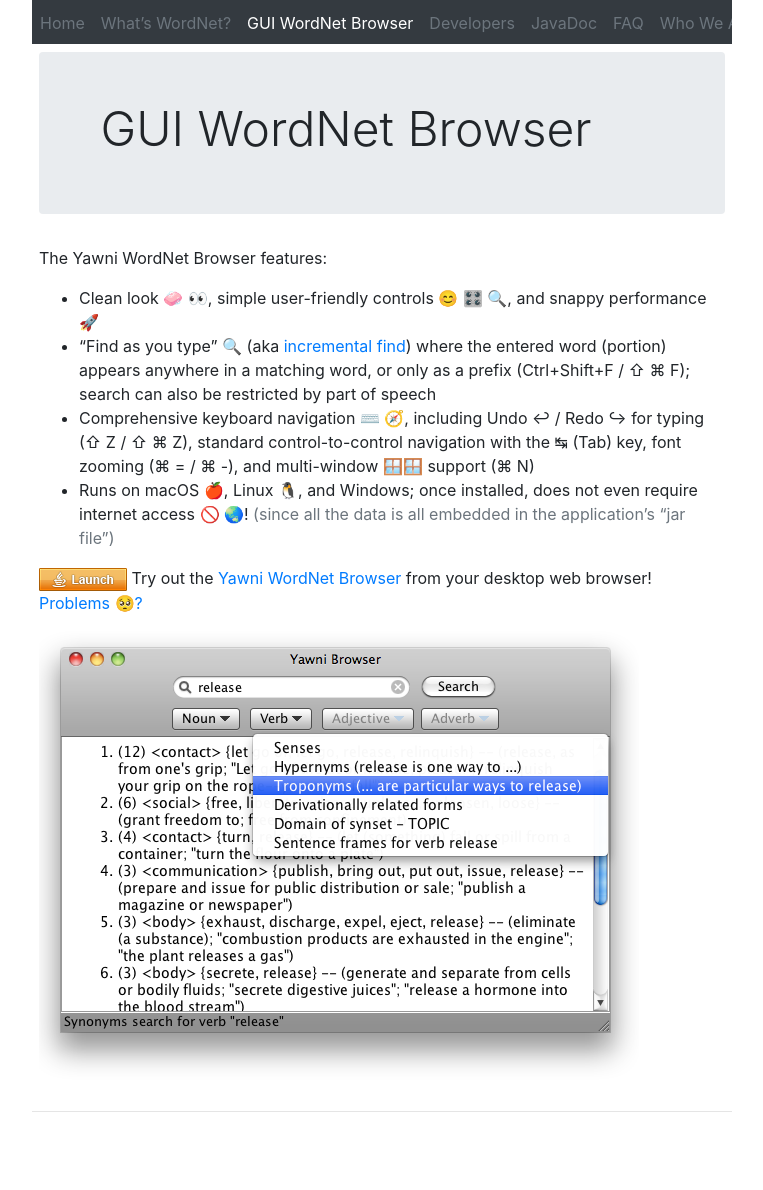
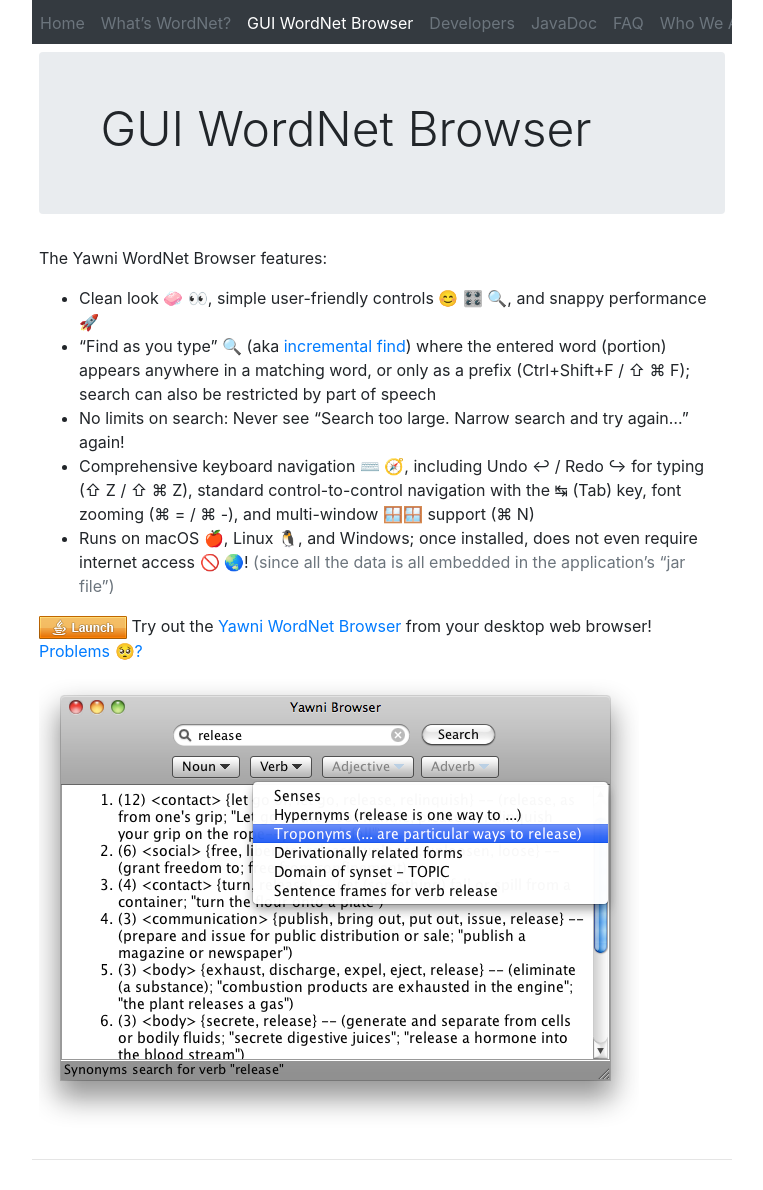
Before and after one commit to nezda/yawni.github.io, a Jekyll site: the page built from gui_wordnet_browser.md, in a window 1280 px wide. Shown: the whole page, without its empty margins (258-1021 px from the left). Built offline with Jekyll 4.4.1, drawn with Linux system fonts in a browser that asks for light colours; nearby versions of some CDN libraries; before the commit the page ends 1142 px from its top, so only the background shows below that.

Commit message:
tweak copy

```diff
--- a/gui_wordnet_browser.md
+++ b/gui_wordnet_browser.md
@@ -8,6 +8,7 @@ The Yawni WordNet Browser features:
 
 * Clean look 🧼 👀, simple user-friendly controls 😊 🎛 🔍, and snappy performance 🚀
 * “Find as you type” 🔍 (aka [incremental find](https://www.wikipedia.com/wiki/Incremental_find)) where the entered word (portion) appears anywhere in a matching word, or only as a prefix (Ctrl+Shift+F / ⇧ ⌘ F); search can also be restricted by part of speech
+* No limits on search: Never see “Search too large. Narrow search and try again...” again!
 * Comprehensive keyboard navigation ⌨ 🧭, including Undo ↩ / Redo ↪ for typing (⇧ Z / ⇧ ⌘ Z), standard control-to-control navigation with the ↹ (Tab) key, font zooming (⌘ = / ⌘ -), and multi-window 🪟🪟 support (⌘ N)
 * Runs on macOS 🍎, Linux 🐧, and Windows; once installed, does not even require internet access 🚫 🌏! <span class="text-muted">(since all the data is all embedded in the application's “jar file”)</span>
 
```
